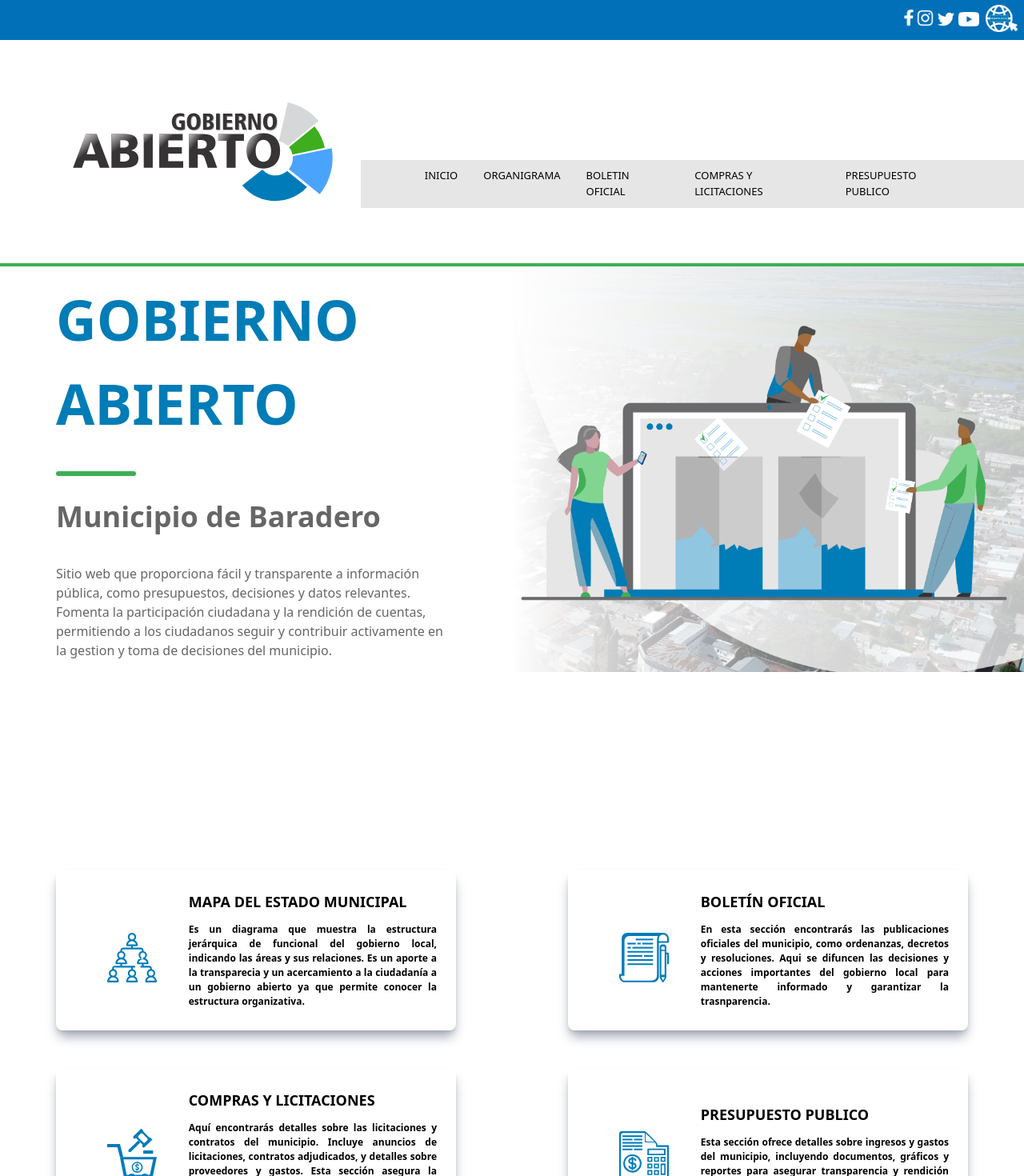
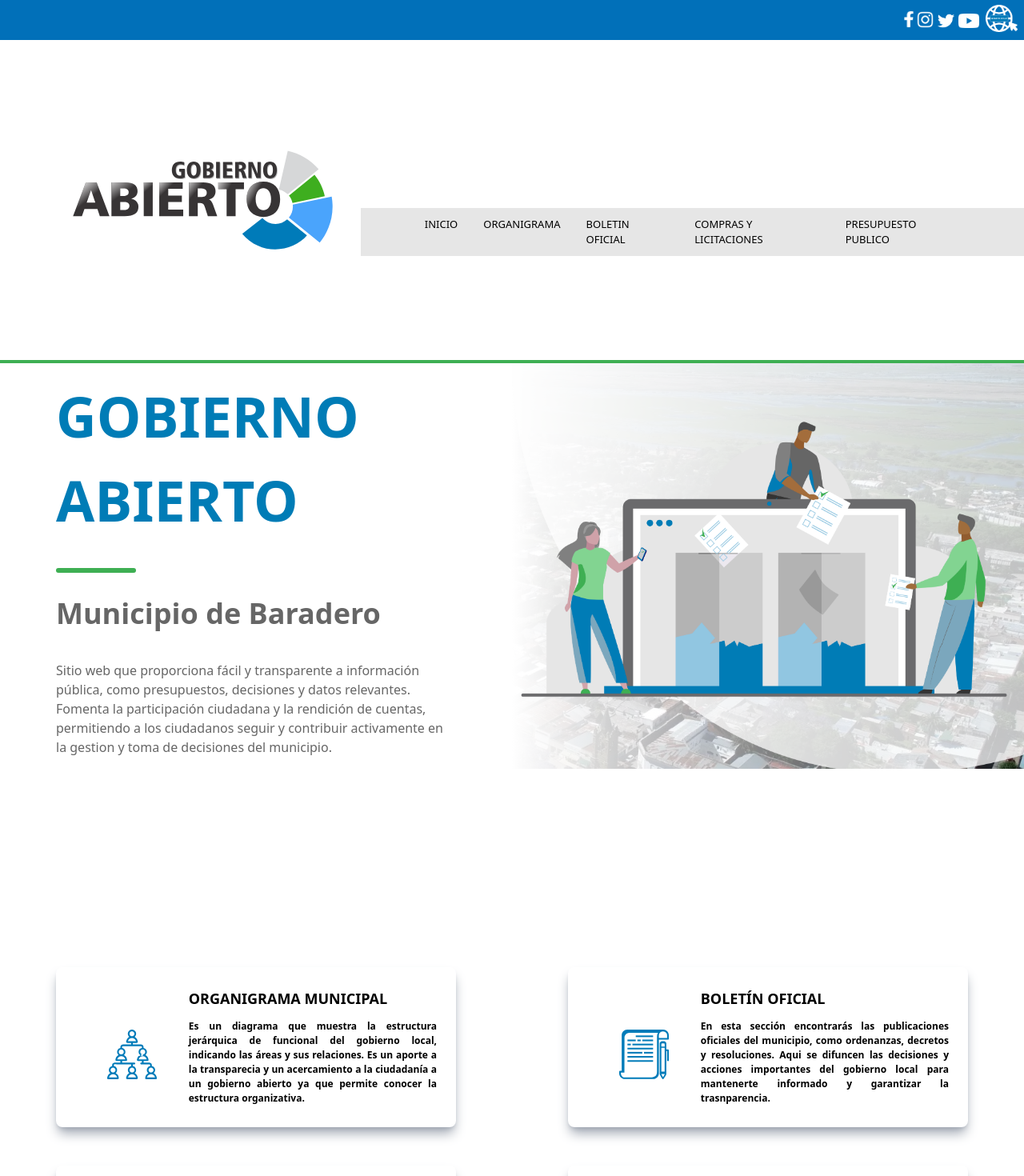
Before and after one commit to manuelcostilla/Gobierno-Abierto, a Next.js app: page / in a window 1280 px wide. Shown: the top 1470 px of the page at 80% size. Built offline with nearby package versions, Linux system fonts and the light colour scheme.

Commit message:
refactor: Update social media links in Header component

```diff
--- a/components/Layout/Footer.jsx
+++ b/components/Layout/Footer.jsx
@@ -13,7 +13,7 @@ import BaraderoGob from "../../public/iconos redes/baradero.gob.png"
 export const Footer = () => {
   return (
     <>
-    <footer className="lg:flex lg:justify-between lg:p-[15px] bg-black-footer grid grid-cols-1 w-full overflow-x-hidden">
+    <footer className="lg:flex lg:justify-between lg:p-[15px]  bg-black-footer w-full overflow-x-hidden">
         <div>
           <div className="block lg:p-[10px]  m-auto lg:mt-0 ml-8">
             <Image alt="" src={logo_baradero} height={79} width={247}/>
@@ -21,28 +21,28 @@ export const Footer = () => {
           <div className='flex justify-center items-center'>
             <ul className=" font-sans sm:justify-start">
               <li className="inline-block list-none sm:w-auto">
-                <Link href="https://www.facebook.com/MunicipalidaddeBaradero/">
+                <Link href="https://www.facebook.com/MunicipalidaddeBaradero/" target='_blanck'>
                   <Image src={face} alt="facebook" width={12} height={15} className="text-white hover:text-slate-200 mr-1"/>
                 </Link>
               </li>
               <li className="inline-block list-none sm:w-auto">
-                <Link href="https://www.instagram.com/municipiodebaradero/">
+                <Link href="https://www.instagram.com/municipiodebaradero/" target='_blanck'>
                   <Image src={instagram} width={21} height={20} className="text-white hover:text-slate-200 mr-1"/>
                 </Link>
               </li>
               <li className="inline-block list-none sm:w-auto">
-                <Link href="https://twitter.com/municipalidadba">
+                <Link href="https://twitter.com/municipalidadba" target='_blanck'>
                   <Image src={twitter} width={23} height={20} className="text-white hover:text-slate-200 mr-1"/>
                 </Link>
               </li>
               <li className="inline-block list-none sm:w-auto">
-                <Link href="https://www.youtube.com/@municipalidadbaradero9936">
+                <Link href="https://www.youtube.com/@municipalidadbaradero9936" target='_blanck'>
                 <Image src={youtube} width={26} height={20} className="text-white hover:text-slate-200 mr-2"/>
                 </Link>
               </li>
             </ul>
             <li className="inline-block list-none sm:w-auto ">
-                <Link href="https://baradero.gob.ar/">
+                <Link href="https://baradero.gob.ar/" target='_blanck'>
                 <Image src={BaraderoGob} width={40} height={50} className="text-white hover:text-slate-200 mb-1 mr-2"/>
                 </Link>
             </li>
--- a/components/Layout/Header.jsx
+++ b/components/Layout/Header.jsx
@@ -17,38 +17,39 @@ export const Header = () => {
   return (
     <>
       <header className="overflow-x-hidden">
-        <div className="flex w-full justify-center item-center content-center sm:flex sm:justify-end sm:items-center sm:w-full h-[50px] bg-blue-header">
-          <ul className=" font-sans sm:justify-start">
+        <div className="flex w-full justify-center item-center content-center sm:flex sm:justify-end sm:items-center sm:w-full  h-[50px] bg-blue-header">
+          <ul className=" xs:mt-1 font-sans">
             <li className="inline-block list-none sm:w-auto">
-              <Link href="https://www.facebook.com/MunicipalidaddeBaradero/">
+              <Link href="https://www.facebook.com/MunicipalidaddeBaradero/" target="_blank">
                 <Image src={face} alt="facebook" width={12} height={15} className="text-white hover:text-slate-200 mr-1"/>
               </Link>
             </li>
-            <li className="inline-block list-none sm:w-auto">
-              <Link href="https://www.instagram.com/municipiodebaradero/">
+            <li className="inline-block list-none sm:w-auto" >
+              <Link href="https://www.instagram.com/municipiodebaradero/"
+              target="_blank">
                 <Image src={instagram} width={21} height={20} className="text-white hover:text-slate-200 mr-1"/>
               </Link>
             </li>
-            <li className="inline-block list-none sm:w-auto">
-              <Link href="https://twitter.com/municipalidadba">
+            <li className="inline-block list-none sm:w-auto" >
+              <Link href="https://twitter.com/municipalidadba" target="_blank">
                 <Image src={twitter} width={23} height={20} className="text-white hover:text-slate-200 mr-1"/>
               </Link>
             </li>
             <li className="inline-block list-none sm:w-auto">
-              <Link href="https://www.youtube.com/@municipalidadbaradero9936">
+              <Link href="https://www.youtube.com/@municipalidadbaradero9936" target="_blank">
               <Image src={youtube} width={26} height={20} className="text-white hover:text-slate-200 mr-2"/>
               </Link>
             </li>
           </ul>
           <li className="inline-block list-none sm:w-auto ">
-              <Link href="https://baradero.gob.ar/">
+              <Link href="https://baradero.gob.ar/" target="_blank">
               <Image src={BaraderoGob} width={40} height={50} className="text-white hover:text-slate-200 mb-1 mr-2"/>
               </Link>
             </li>
         </div>
         <div className="flex justify-between sm:justify-between items-center sm:w-auto lg:border-b-4 lg:border-b-green-nav">
-          <Link href="/" className="ml-14 ">
-            <Image alt="" src={logo} height={400} width={400} />
+          <Link href="/" className="ml-14">
+            <Image alt="" src={logo} className="lg:w-[400px] lg:h-[400px] xs:w-[100px] xs:h-[100px]"/>
           </Link>
           <div className="">
             <div className=" mt-20">
--- a/components/dataAtajos.js
+++ b/components/dataAtajos.js
@@ -1,7 +1,7 @@
 export const dataAtajos = [
   {
     id: 1,
-    title: 'MAPA DEL ESTADO MUNICIPAL',
+    title: 'ORGANIGRAMA MUNICIPAL',
     img: 'mapa_estado_municipal',
     alt: 'Mapa del estado municipal',
     descripcion: 'Es un diagrama que muestra la estructura jerárquica de funcional del gobierno local, indicando las áreas y sus relaciones. Es un aporte a la transparecia y un acercamiento a la ciudadanía a un gobierno abierto ya que permite conocer la estructura organizativa.',
@@ -13,7 +13,7 @@ export const dataAtajos = [
     img: 'boletin_oficial',
     alt: 'Boletín oficial',
     descripcion: 'En esta sección encontrarás las publicaciones oficiales del municipio, como ordenanzas, decretos y resoluciones. Aqui se difuncen las decisiones y acciones importantes del gobierno local para mantenerte informado y garantizar la trasnparencia.',
-    link: '../BoletinOficial',
+    link: '../boletin-oficial',
   },
   {
     id: 3,
@@ -21,7 +21,7 @@ export const dataAtajos = [
     img: 'compra_licitaciones',
     alt: 'Compras y licitaciones',
     descripcion: 'Aquí encontrarás detalles sobre las licitaciones y contratos del municipio. Incluye anuncios de licitaciones, contratos adjudicados, y detalles sobre proveedores y gastos. Esta sección asegura la transparencia al mostrar cómo se adjudican los contratos y se manejan las compras públicas.',
-    link: '../ComprasLicitac',
+    link: '../precios-y-licitaciones',
   },
   // {
   //   id: 4,
@@ -33,10 +33,10 @@ export const dataAtajos = [
   // },
   {
     id: 5,
-    title: 'PRESUPUESTO PUBLICO',
+    title: 'PRESUPUESTO PÚBLICO',
     img: 'presupuesto_publico',
     alt: 'Presupuesto público',
     descripcion: 'Esta sección ofrece detalles sobre ingresos y gastos del municipio, incluyendo documentos, gráficos y reportes para asegurar transparencia y rendición de cuentas.',
-    link: '../PresupPublico',
+    link: '../presupuesto-publico',
   }
 ]
--- a/tailwind.config.ts
+++ b/tailwind.config.ts
@@ -18,6 +18,14 @@ const config: Config = {
       },
     },
     extend: {
+      screens: {
+        xs: "390px", // Breakpoint extra pequeño (añadido)
+        sm: "640px", // Small devices (tablets)
+        md: "768px", // Medium devices (landscape tablets)
+        lg: "1024px", // Large devices (laptops/desktops)
+        xl: "1280px", // Extra large devices (large laptops/desktops)
+        "2xl": "1536px" // 2x extra large devices (monitors)
+      },
       colors: {
         border: "hsl(var(--border))",
         input: "hsl(var(--input))",
```
